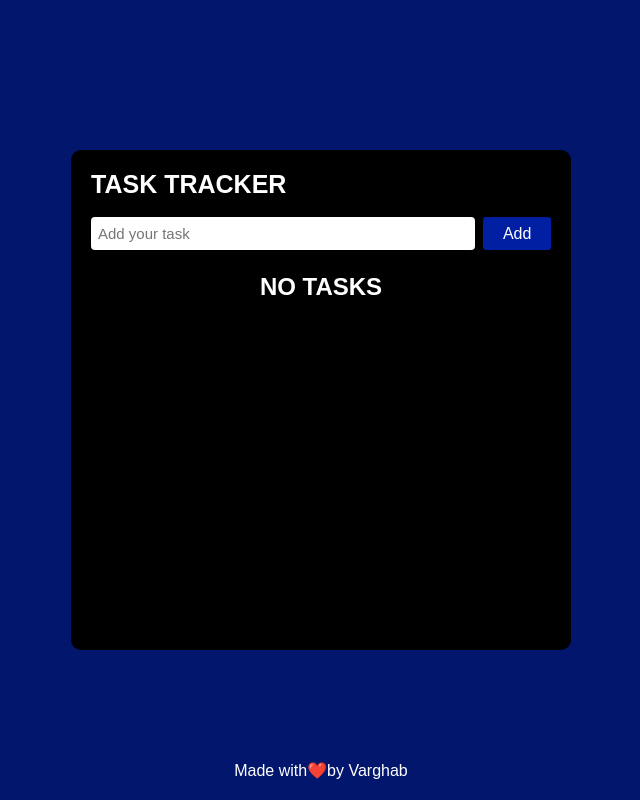
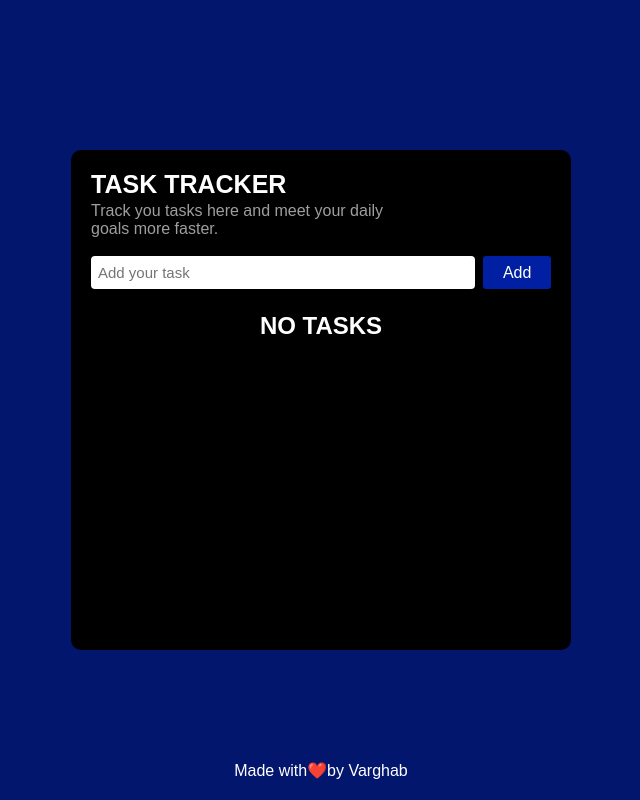
Before and after one commit to Varghab/task-tracker, a React (Create React App) app: page / in a window 1280 px wide. Shown: the whole page, without its empty margins (319-959 px from the left). Built offline with nearby package versions, Linux system fonts and the light colour scheme.

Commit message:
Update Box.js

```diff
--- a/src/components/layout/Box.js
+++ b/src/components/layout/Box.js
@@ -91,6 +91,7 @@ function Box(props) {
         <div className={classes.wrapper}>
                 <Wrapper>
                     <h1 className={classes.mainHeading}>Task Tracker</h1>
+                    <p className={classes.mainPara}>Track you tasks here and meet your daily goals more faster.</p>
                     <Input editMode={editMode} onDeleteHandler={onDeleteHandler} error={error} onSubmit = {onSubmitHandler} ref={task} attr = {attributes} />
                     <h3 className={classes.yourtask}>{todos.length>=1?"Your Tasks":"No Tasks"}</h3>
                     {todos.map((todo)=>{
```
